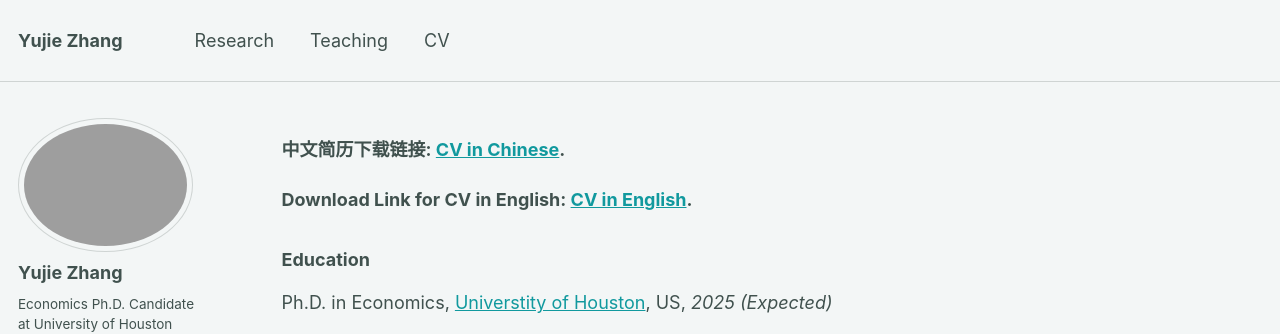
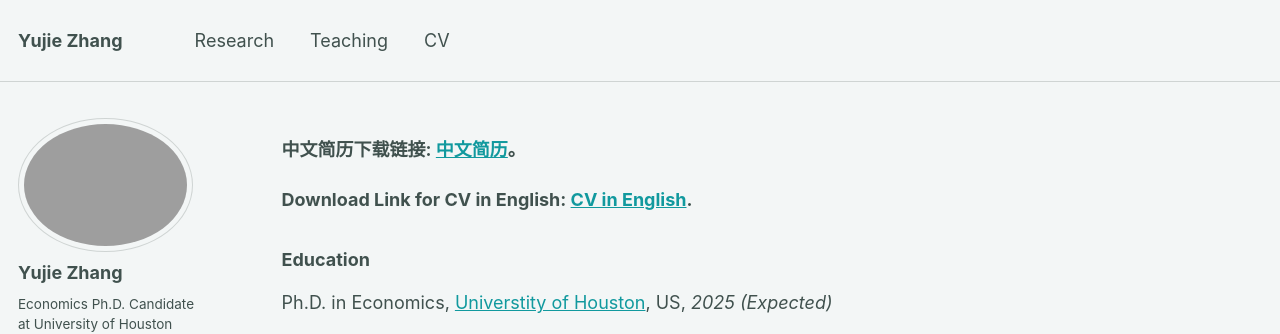
Before and after one commit to yujiezhangecon/yujiezhangecon.github.io, a Jekyll site: the page built from _pages/cv.md, in a window 1280 px wide and 900 px high. Shown: the top 334 px of the window. Built offline with Jekyll 4.4.1, drawn with Linux system fonts in a browser that asks for light colours.

Commit message:
Update cv.md

```diff
--- a/_pages/cv.md
+++ b/_pages/cv.md
@@ -19,7 +19,7 @@ Working Experience
 ------
 --->
 
-**中文简历下载链接: <a href="/YujieZhang_CV_CHN.pdf">CV in Chinese</a>.**
+**中文简历下载链接: <a href="/YujieZhang_CV_CHN.pdf">中文简历</a>。**
 
 **Download Link for CV in English: <a href="/YujieZhang_CV.pdf">CV in English</a>.**
 
```
